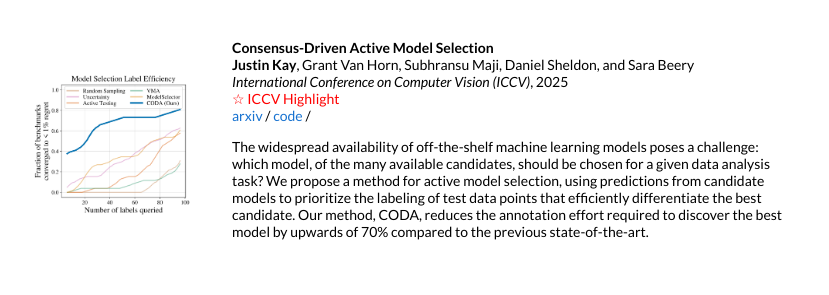
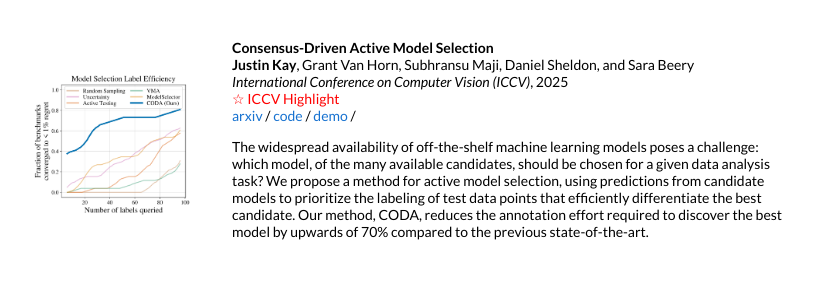
Before and after one commit to justinkay/justinkay.github.io, a Jekyll site: the page built from _posts/2025-07-31-coda.md, in a window 1280 px wide. Shown: the part 695-990 px from the top of the page, without its empty margins (228-1057 px from the left). Built offline with Jekyll 4.4.1, drawn with Linux system fonts in a browser that asks for light colours.

Commit message:
Update default.html

```diff
--- a/_layouts/default.html
+++ b/_layouts/default.html
@@ -136,8 +136,8 @@
               {% if post.slides %}
               <a target="_blank" href="{{post.slides}}">presentation</a> /
               {% endif %}
-              {% if demo %}
-              <a target="_blank" href="{{demo}}">demo</a> /
+              {% if post.demo %}
+              <a target="_blank" href="{{post.demo}}">demo</a> /
               {% endif %}
               <p></p>
               {{ post.excerpt }}
```
